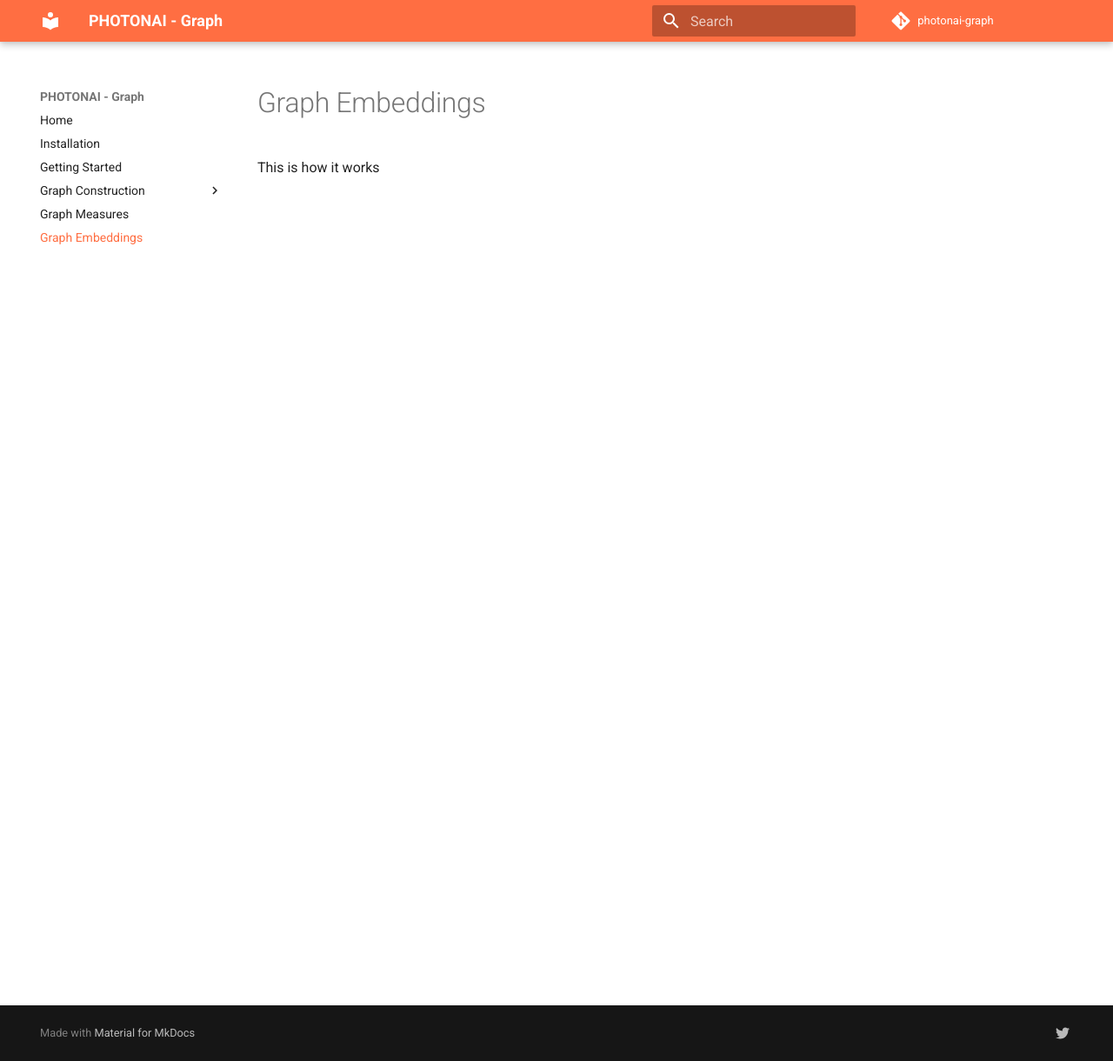
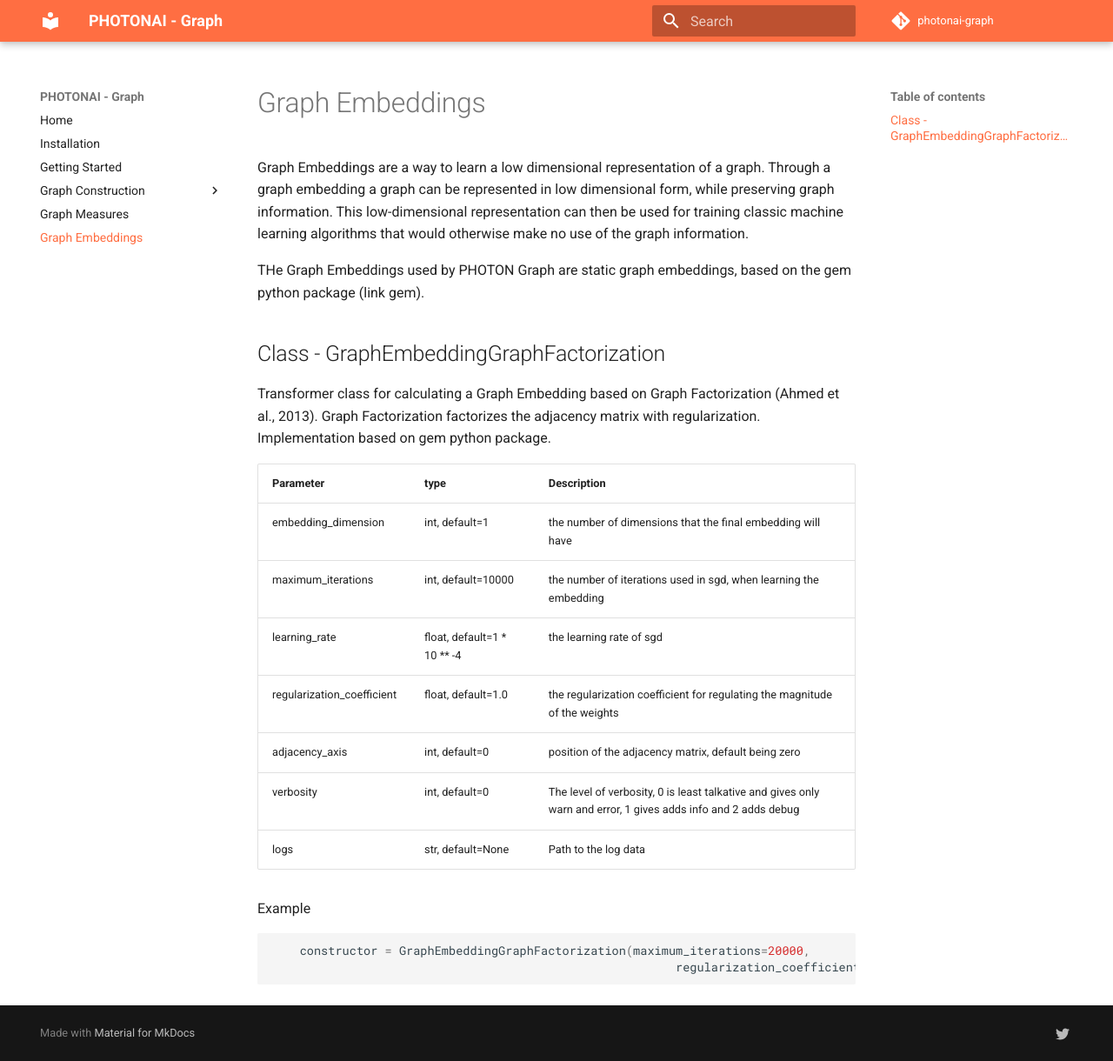
Before and after one commit to wwu-mmll/photonai_graph, an MkDocs documentation site: the page built from documentation/docs/graph_embeddings.md, in a window 1280 px wide and 1220 px high. Shown: the whole window at 87% size. Built offline with MkDocs 1.6.1 and Material for MkDocs 9.7.7, drawn with Linux system fonts in a browser that asks for light colours; comment, search, counter and statistics services are not loaded.

Commit message:
Update graph_embeddings.md

````diff
--- a/documentation/docs/graph_embeddings.md
+++ b/documentation/docs/graph_embeddings.md
@@ -1,3 +1,26 @@
 # Graph Embeddings
 
-This is how it works
+Graph Embeddings are a way to learn a low dimensional representation of a graph. Through a graph embedding a graph can be represented in low dimensional form, while preserving graph information. This low-dimensional representation can then be used for training classic machine learning algorithms that would otherwise make no use of the graph information.
+
+THe Graph Embeddings used by PHOTON Graph are static graph embeddings, based on the gem python package (link gem).
+
+## Class - GraphEmbeddingGraphFactorization
+
+Transformer class for calculating a Graph Embedding based on Graph Factorization (Ahmed et al., 2013). Graph Factorization factorizes the adjacency matrix with regularization. Implementation based on gem python package.
+
+| Parameter | type | Description |
+| -----     | ----- | ----- |
+| embedding_dimension | int, default=1 | the number of dimensions that the final embedding will have |
+| maximum_iterations | int, default=10000 | the number of iterations used in sgd, when learning the embedding |
+| learning_rate | float, default=1 * 10 ** -4 | the learning rate of sgd |
+| regularization_coefficient | float, default=1.0 | the regularization coefficient for regulating the magnitude of the weights |
+| adjacency_axis | int, default=0 | position of the adjacency matrix, default being zero |
+| verbosity | int, default=0 | The level of verbosity, 0 is least talkative and gives only warn and error, 1 gives adds info and 2 adds debug |
+| logs | str, default=None | Path to the log data |
+
+Example
+
+```python
+    constructor = GraphEmbeddingGraphFactorization(maximum_iterations=20000,
+                            			                 regularization_coefficient=0.5)
+```
````
